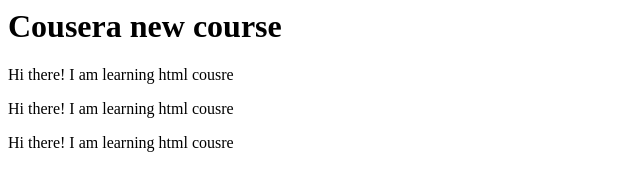
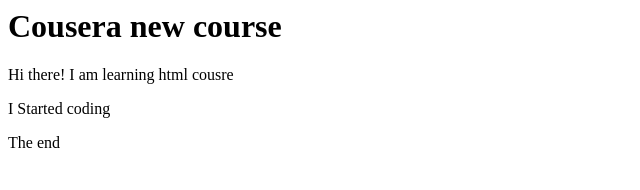
Before and after one commit to gudipudi095/courseratest, a plain HTML site: page index.html in a window 1280 px wide. Shown: the whole page, without its empty margins (0-640 px from the left). Drawn offline with Linux system fonts and the light colour scheme.

Commit message:
changes in index

```diff
--- a/index.html
+++ b/index.html
@@ -7,7 +7,7 @@
 <body>
     <h1>Cousera new course</h1>
     <p>Hi there! I am learning html cousre</p>
-    <p>Hi there! I am learning html cousre</p>
-    <p>Hi there! I am learning html cousre</p>
+    <p>I Started coding</p>
+    <p>The end</p>
 </body>
 </html>
```
